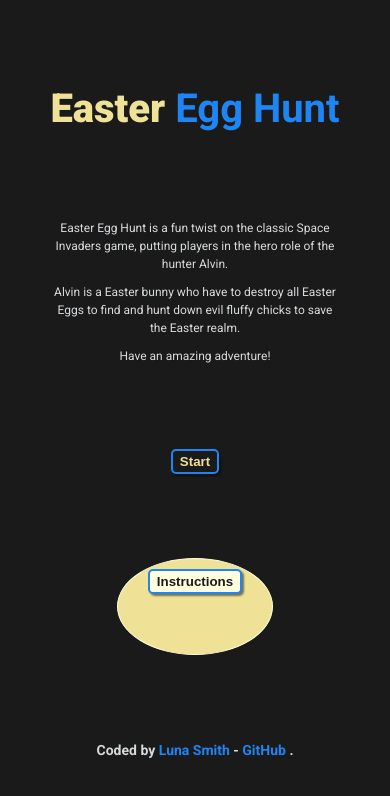
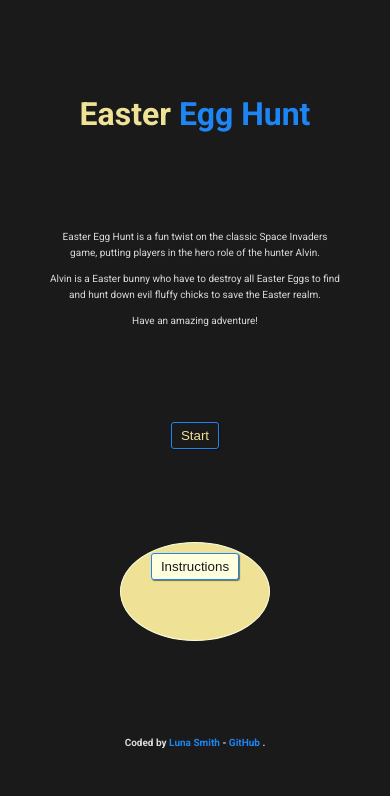
Before and after one commit to Lu-Smith/easter-mobile-game-vue, a Vue app: page / in a window 390 px wide. Shown: the top 796 px of the page. Built offline with nearby package versions, Linux system fonts and the light colour scheme.

Commit message:
Updated style.css

```diff
--- a/src/style.css
+++ b/src/style.css
@@ -33,7 +33,7 @@ body {
 }
 
 button {
-  padding: 3px 7px;
+  padding: 5px 9px;
   border-radius: 5px;
   border: 2px solid #1e85f4;
   background-color: #1a1a1a;
@@ -105,5 +105,48 @@ a:hover {
 }
 
 canvas {
-  background-color: #e6ad6c;
+  background-color: #f0a958;
 }
+
+@media screen and (max-width: 786px) {
+    button {
+    border-radius: 3px;
+    border: 1px solid #1e85f4;
+    font-weight: 500;
+    box-shadow: 1px 1px 1px rgba(0, 0, 0, 0.5);
+  }
+
+  h1 {
+    font-size: 32px;
+    line-height: 42px;
+  }
+
+  h1 span {
+    font-weight: 600;
+  }
+
+  h3 {
+    font-size: 10px;
+    line-height: 16px;
+  }
+
+  h4 {
+    font-size: 10px;
+    line-height: 14px;
+  }
+
+  h4 span {
+    font-weight: 700;
+  }
+
+  p {
+    font-size: 10px;
+    line-height: 16px;
+  }
+
+  ol {
+    margin: 5px 0 0 40px;
+    padding: 5px;
+    width: 260px;
+  }
+}
```
